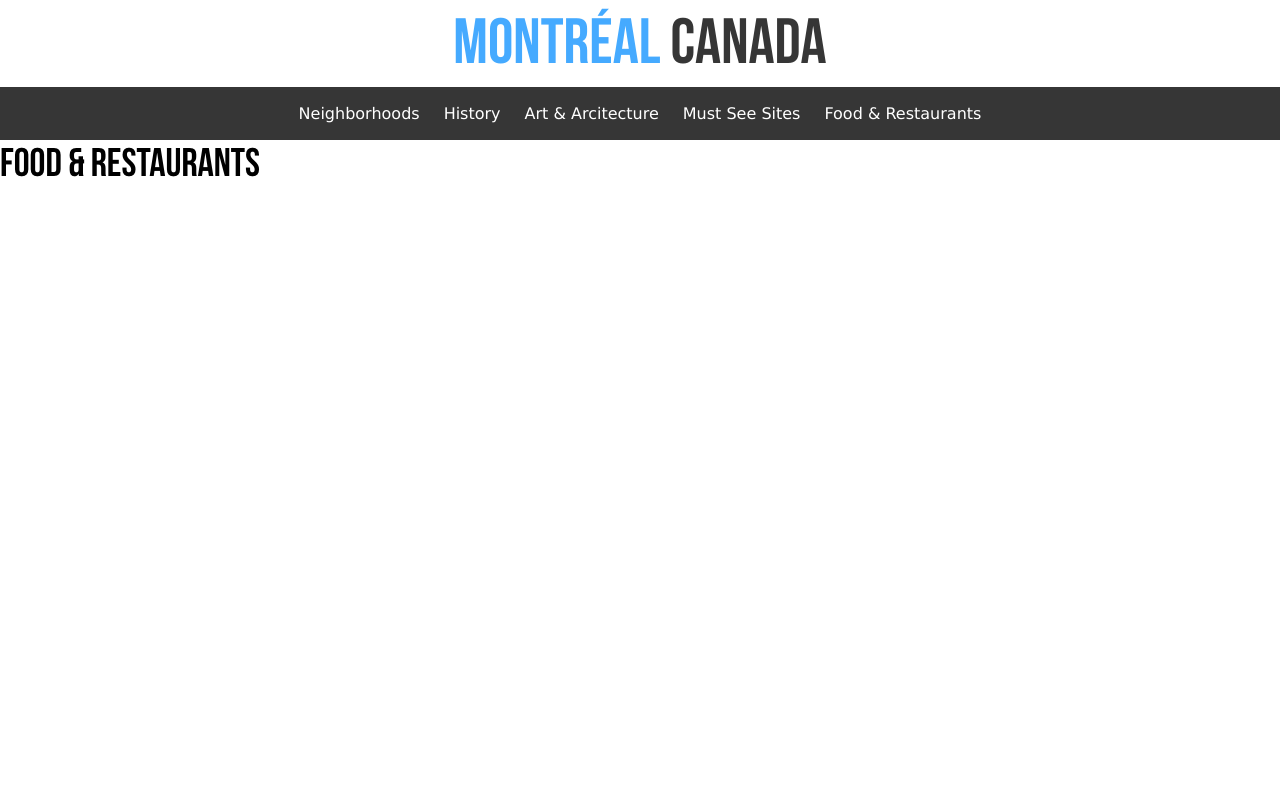
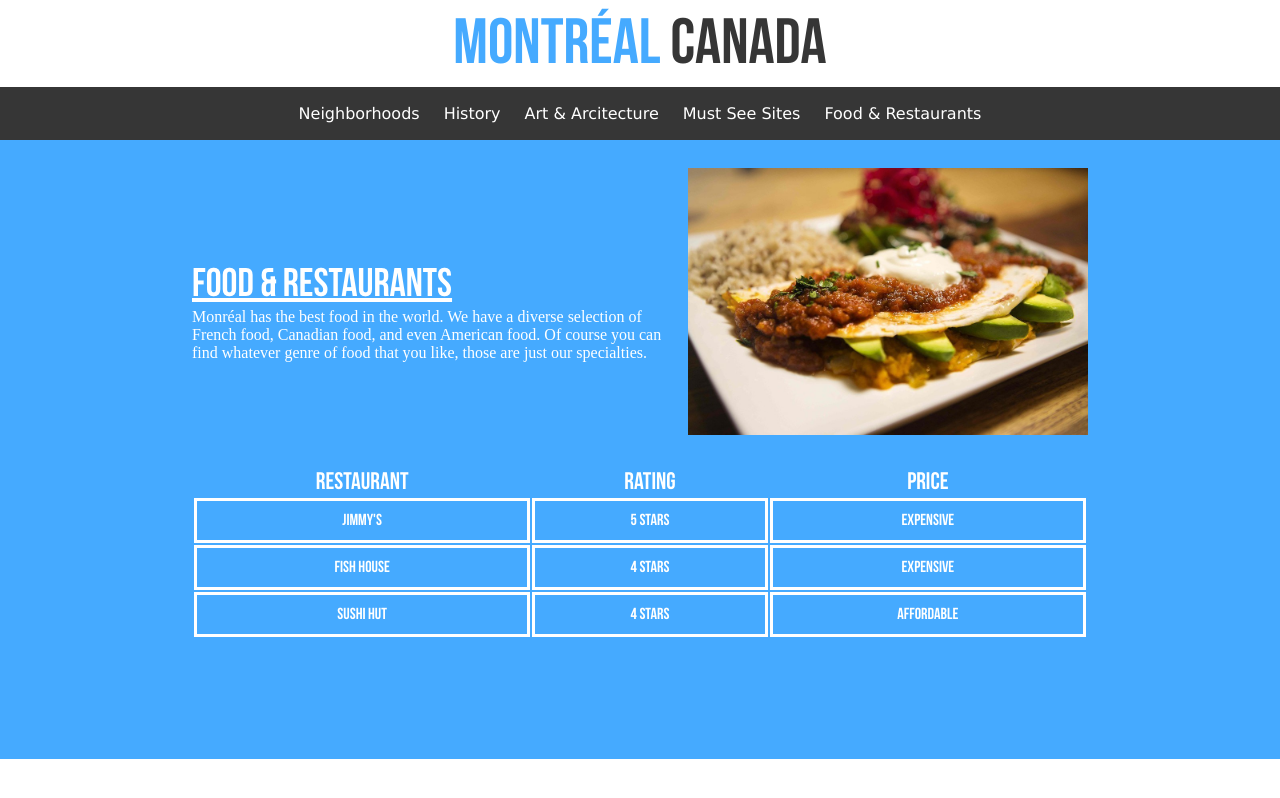
Before and after one commit to jhbed/CSproj1, a plain HTML site: page foodrestaurants.html in a window 1280 px wide. Drawn offline with Linux system fonts and the light colour scheme.

Commit message:
added table

```diff
--- a/foodrestaurants.html
+++ b/foodrestaurants.html
@@ -27,9 +27,39 @@
 		</div>
 	</div>
 
-    <div>
-        <h1>Food &amp; Restaurants</h1>
-    </div>
+	<div class="blue">
+		<div class="content">
+			<a href="foodrestaurants.html"><img class="right-image" src="images/food.jpg" width="400px" height="auto" alt="category" /></a>
+			<div class="left-text">
+				<h1><a href="foodrestaurants.html">Food &amp; Restaurants</a></h1>
+				<p>
+					Monr&eacute;al has the best food in the world. We have a diverse selection of French food, Canadian food, and even American food. Of course you can find whatever genre of food that you like, those are just our specialties.
+				</p>
+				<P>
+					<table>
+						<th>Restaurant</th>
+						<th>Rating</th>
+						<th>Price</th>
+						<tr>
+							<td>Jimmy's</td>
+							<td>5 Stars</td>
+							<td>Expensive</td>
+						</tr>
+						<tr>
+							<td>Fish House</td>
+							<td>4 Stars</td>
+							<td>Expensive</td>
+						</tr>
+						<tr>
+							<td>Sushi Hut</td>
+							<td>4 Stars</td>
+							<td>Affordable</td>
+						</tr>
+					</table>
+				</p>
+			</div>
+		</div>
+	</div>
 </body>
 
 </html>
--- a/styles.css
+++ b/styles.css
@@ -14,6 +14,7 @@ h1 {
 	font-weight: 100;
 }
 
+
 #logo {
 	font-family: bebas;
 	color: #363636;
@@ -29,6 +30,27 @@ h1 {
 	font-style: none;
 	text-decoration: none;
 	color: #363636;
+}
+
+table{
+	padding-top: 30px;
+	margin-top: 30px;
+	width: 100%;
+}
+th{
+	font-family: bebas;
+	font-size: 150%;
+	font-weight: 100;
+
+}
+td{
+	color: white;
+	text-align: center;
+	font-family: bebas;
+	padding: 10px;
+	border-color: #FFFFFF;
+	border-style: solid;
+	margin: -10px;
 }
 
 
@@ -153,6 +175,8 @@ h1 {
 
 
 
+
+
 /*IMPORT FONT-FACE*/
 @font-face{
 	font-family: 'bebas';
```
Also changed, not shown: artarcitecture.html (+11 -3 lines), history.html (+11 -3 lines), index.html (+23 -0 lines), mustseesites.html (+11 -3 lines), neighborhoods.html (+11 -3 lines).
